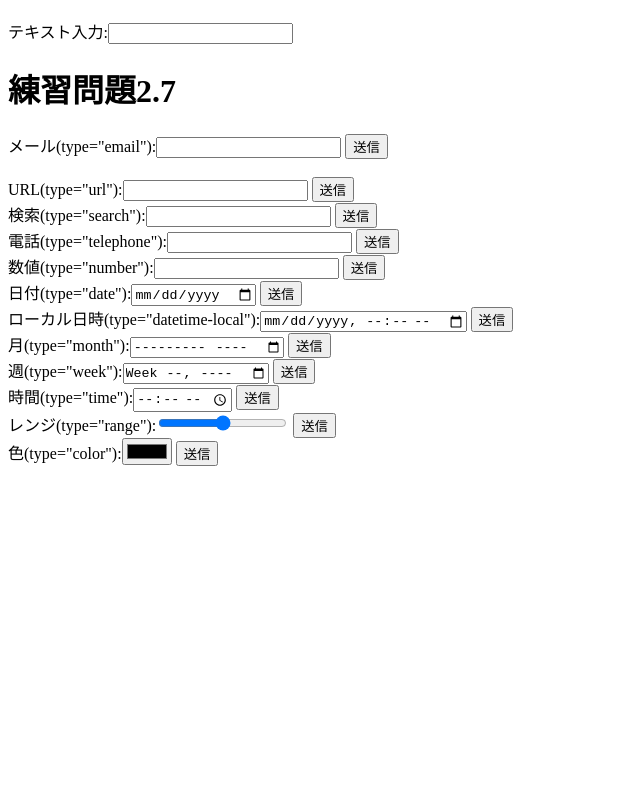
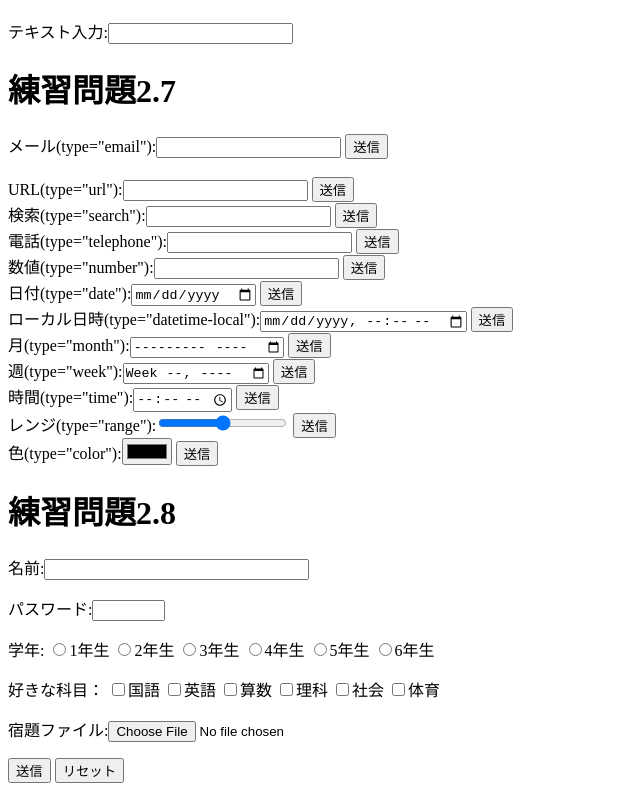
Before and after one commit to huujinn/web2024-1, a plain HTML site: page index.html in a window 1280 px wide. Shown: the part 1442-2241 px from the top of the page, without its empty margins (0-640 px from the left). Before the commit the page ends 1916 px from the top, so only its background shows below. Drawn offline with Linux system fonts and the light colour scheme.

Commit message:
Update index.html

```diff
--- a/index.html
+++ b/index.html
@@ -134,6 +134,32 @@ style="margim:1ex">x<sup>2</sup>+y<sup>2</sup>=z<sup>2</sup>
 <form action="xxx.php" method="post"><label>色(type="color"):<input type="color" name="color"></label>
 <input type="submit" value="送信"></form>
 
+<h1>練習問題2.8</h1>
+
+<p><label>名前:<input type="text" name="name" size="30 maxlength="20"></label></p>
+<p><label>パスワード:<input type="password" name="pass" size=6" maxlength="4"></label></p>
+<p>学年:
+<label><input type="radio" name="gakunen" value="1">1年生</label>
+<label><input type="radio" name="gakunen" value="2">2年生</label>
+<label><input type="radio" name="gakunen" value="3">3年生</label>
+<label><input type="radio" name="gakunen" value="4">4年生</label>
+<label><input type="radio" name="gakunen" value="5">5年生</label>
+<label><input type="radio" name="gakunen" value="6">6年生</label>
+</p>
+<p>好きな科目：
+<label><input type="checkbox" name="kanoku" value="kokugo">国語</label>
+<label><input type="checkbox" name="kanoku" value="eigo">英語</label>
+<label><input type="checkbox" name="kanoku" value="sansu">算数</label>
+<label><input type="checkbox" name="kanoku" value="rika">理科</label>
+<label><input type="checkbox" name="kanoku" value="syakai">社会</label>
+<label><input type="checkbox" name="kanoku" value="taiiku">体育</label>
+</p>
+<p><label>宿題ファイル:<input type="file" name="syukudai"></label></p>
+<p>
+<input type="submit" value="送信">
+<input type="reset" value="リセット">
+</p>
+
 </body>
 
 </html>
```
